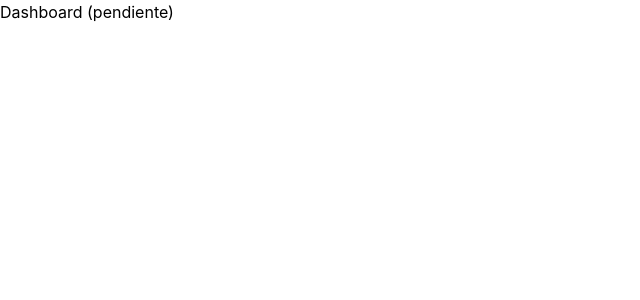
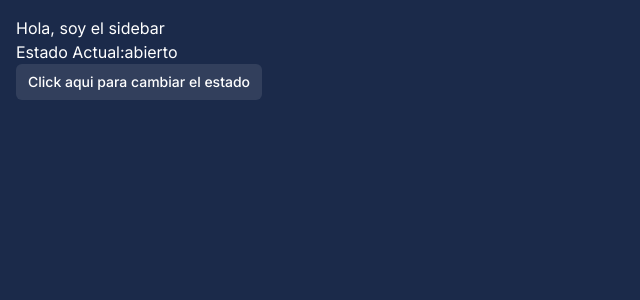
Before and after one commit to richard-hxt/shipment-tracker-frontend, a React (Vite) app: page / in a window 1280 px wide. Shown: the top 300 px of the page, without its empty margins (0-640 px from the left). Built offline with nearby package versions, Linux system fonts and the light colour scheme.

Commit message:
Se creó el archivo para el componente sidebar, boton para cambiar un estado entre abierto y cerrado

```diff
--- a/index.html
+++ b/index.html
@@ -5,6 +5,9 @@
     <link rel="icon" type="image/svg+xml" href="/favicon.svg" />
     <meta name="viewport" content="width=device-width, initial-scale=1.0" />
     <title>shipment-tracker-frontend</title>
+    <link rel="preconnect" href="https://fonts.googleapis.com">
+    <link rel="preconnect" href="https://fonts.gstatic.com" crossorigin>
+    <link href="https://fonts.googleapis.com/css2?family=Space+Grotesk:wght@500;600;700&family=Inter:wght@400;500;600&family=JetBrains+Mono:wght@500&display=swap" rel="stylesheet">
   </head>
   <body>
     <div id="root"></div>
--- a/src/App.jsx
+++ b/src/App.jsx
@@ -1,13 +1,7 @@
-import { Routes, Route } from 'react-router-dom';
-import Login from './pages/Login';
+import Sidebar from './components/Sidebar';
 
 function App() {
-  return (
-    <Routes>
-      <Route path="/login" element={<Login />} />
-      <Route path="/" element={<h1>Dashboard (pendiente)</h1>} />
-    </Routes>
-  );
+  return <Sidebar />;
 }
 
 export default App;
--- /dev/null
+++ b/src/components/Sidebar.jsx
@@ -0,0 +1,17 @@
+import { useState } from "react";
+
+function Sidebar (){
+    const [expanded, setExpanded] = useState(true);
+
+    return (
+        <aside className="bg-navy text-white h-screen p-4">
+        <p>Hola, soy el sidebar</p>
+        <p>Estado Actual:{expanded ? 'abierto' : 'cerrado'}</p>
+        <button onClick={() => setExpanded(!expanded)}
+        className="bg-white/10 hover:bg-white/20 text-white text-sm font-medium px-3 py-2 rounded-md transition-colors"
+        >Click aqui para cambiar el estado</button>
+        </aside>
+    )
+}
+
+export default Sidebar;
--- a/src/index.css
+++ b/src/index.css
@@ -1 +1,15 @@
 @import "tailwindcss";
+
+@theme {
+  --color-navy: #1B2A4A;
+  --color-orange: #E8703A;
+  --color-teal: #2C7A6B;
+  --font-display: "Space Grotesk", sans-serif;
+  --font-sans: "Inter", sans-serif;
+  --font-mono: "JetBrains Mono", monospace;
+}
+
+body {
+  font-family: var(--font-sans);
+  background-color: #F7F8FA;
+}
```
